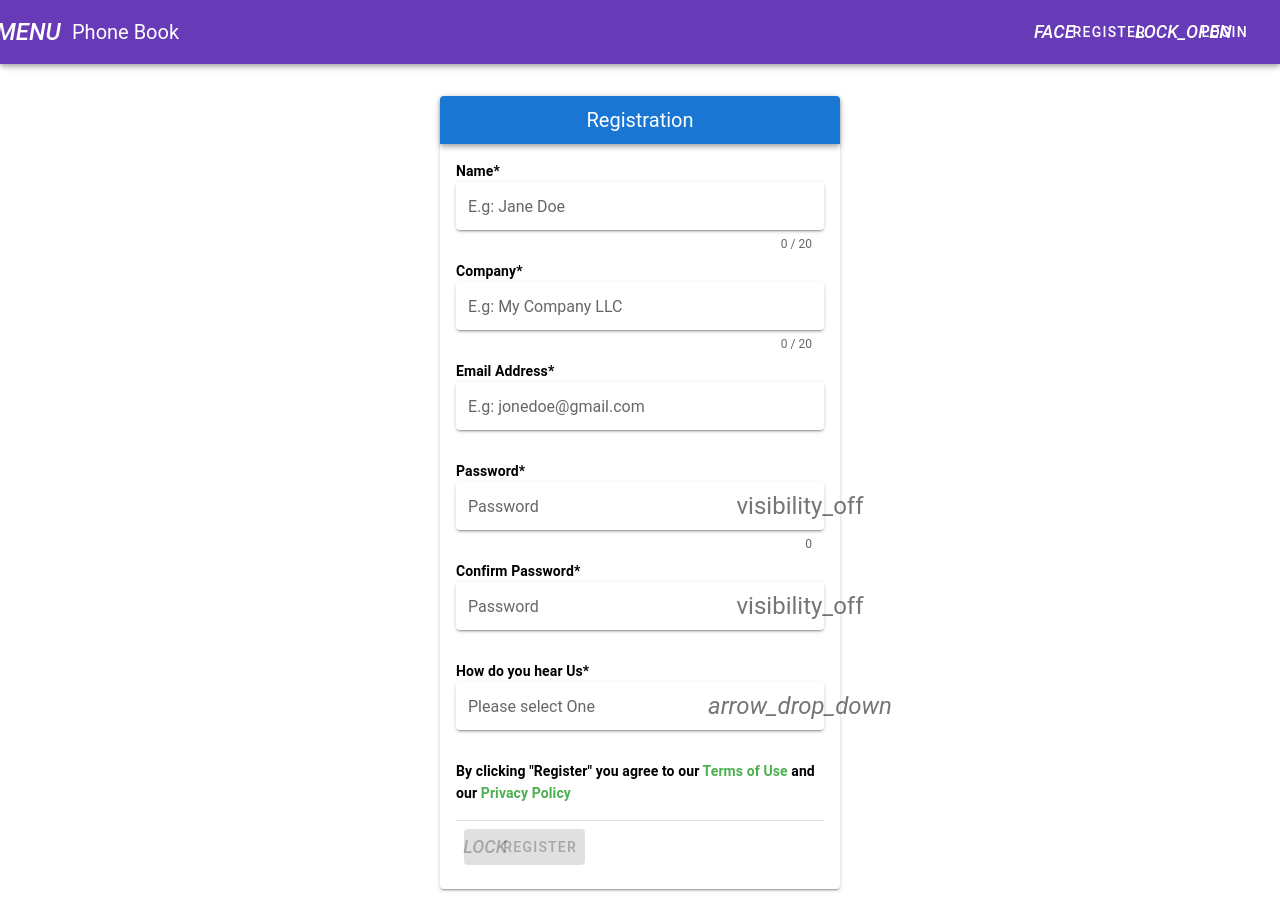
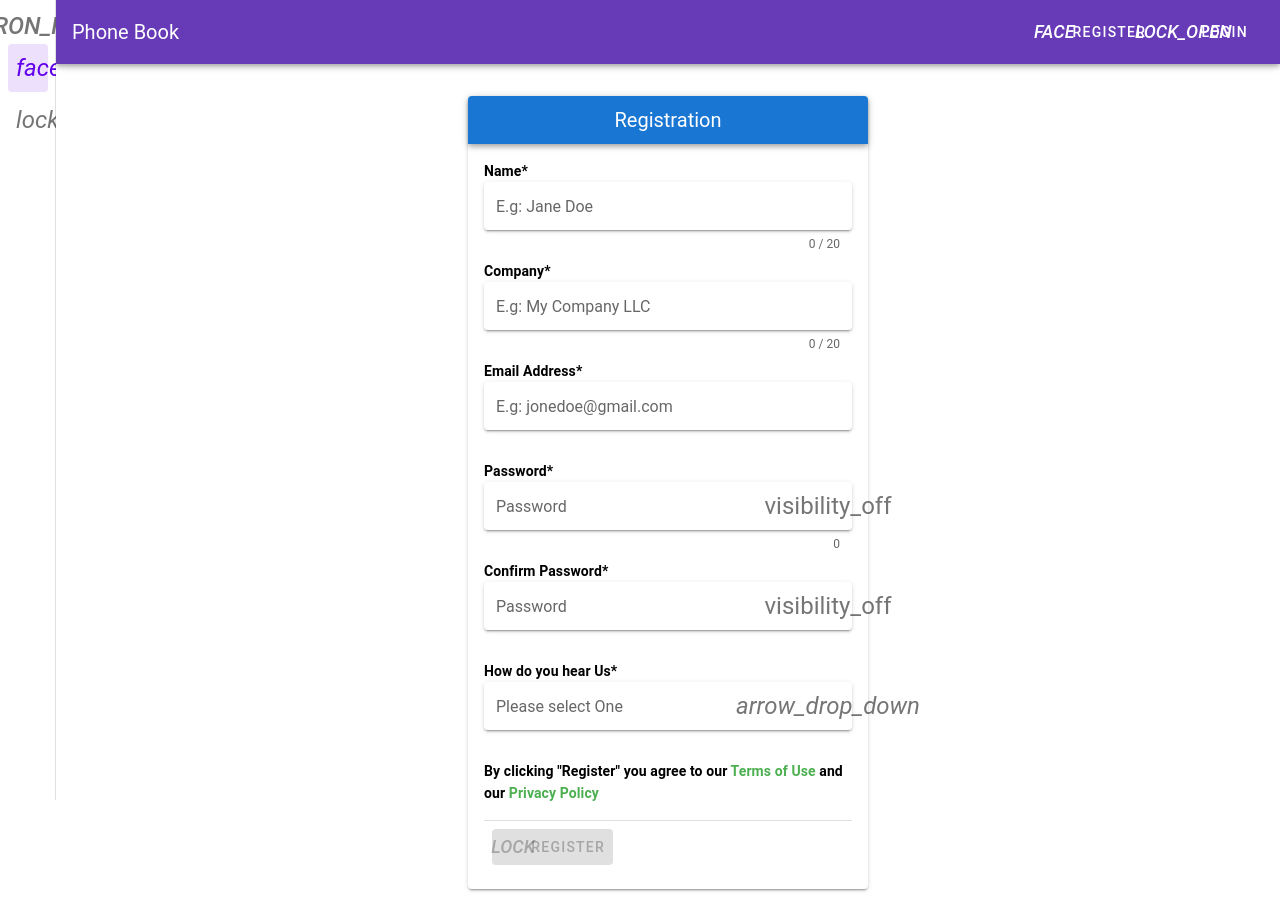
Before and after one commit to UsmanIdrees1/phonebook, a Vue app: page / in a window 1280 px wide. Built offline with nearby package versions, Linux system fonts and the light colour scheme; no server answers.

Commit message:
improved navbar Improved Navbar by adding more detail

```diff
--- a/src/components/Navbar.vue
+++ b/src/components/Navbar.vue
@@ -1,7 +1,17 @@
 <template>
   <div>
-    <v-navigation-drawer absolute temporary v-model="drawer" app>
+    <v-navigation-drawer
+      fixed
+      permanent
+      :mini-variant.sync="mini"
+      v-model="drawer"
+      app
+    >
       <v-list nav dense>
+        <v-btn icon @click.stop="mini = !mini">
+          <v-icon v-if="mini">chevron_right</v-icon>
+          <v-icon v-if="!mini">chevron_left</v-icon>
+        </v-btn>
         <!-- =========== not atuhenticated ========== -->
         <v-list-item-group
           active-class="deep-purple--text text--accent-4"
@@ -33,10 +43,18 @@
         >
           <v-list-item to="/home">
             <v-list-item-action>
-              <v-icon>home</v-icon>
+              <v-icon>dashboard</v-icon>
             </v-list-item-action>
             <v-list-item-content>
-              <v-list-item-title>Home</v-list-item-title>
+              <v-list-item-title>Dashborad</v-list-item-title>
+            </v-list-item-content>
+          </v-list-item>
+          <v-list-item to="/contacts">
+            <v-list-item-action>
+              <v-icon>phone</v-icon>
+            </v-list-item-action>
+            <v-list-item-content>
+              <v-list-item-title>Contacts</v-list-item-title>
             </v-list-item-content>
           </v-list-item>
           <v-list-item @click="logout">
@@ -52,9 +70,9 @@
     </v-navigation-drawer>
 
     <v-app-bar color="deep-purple" dark app>
-      <v-app-bar-nav-icon class="white--text" @click="drawer = !drawer">
+      <!-- <v-app-bar-nav-icon class="white--text" @click="drawer = !drawer">
         <v-icon>menu</v-icon>
-      </v-app-bar-nav-icon>
+      </v-app-bar-nav-icon> -->
       <v-toolbar-title>Phone Book</v-toolbar-title>
       <v-spacer></v-spacer>
       <!-- =========== Not Authenticated============ -->
@@ -69,7 +87,7 @@
       <!-- =============Authenticated============= -->
       <div v-if="authenticated">
         <v-btn text class="hidden-xs-only">
-          <v-icon left dark>face</v-icon>Home
+          <v-icon left dark>home</v-icon>Home
         </v-btn>
         <v-btn @click="logout" text class="hidden-xs-only">
           <v-icon left dark>logout</v-icon>Logout
@@ -89,6 +107,7 @@ export default {
       drawer: false,
       group: null,
       authenticated: false,
+      mini: true,
     };
   },
   created() {
```
